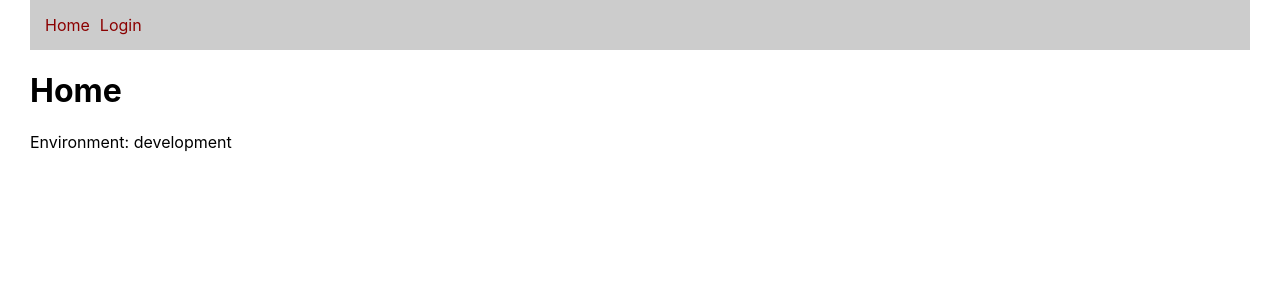
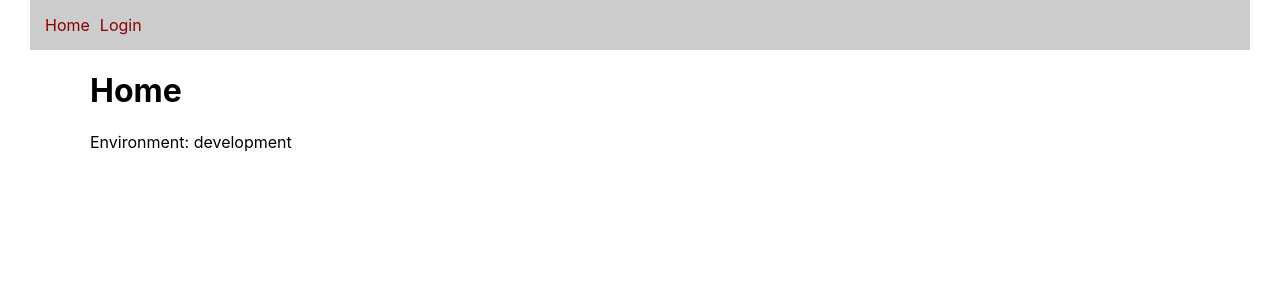
Before and after one commit to benoah/react-crud-1, a React (Create React App) app: page / in a window 1280 px wide. Shown: the top 300 px of the page. Built offline with nearby package versions, Linux system fonts and the light colour scheme.

Commit message:
Add context API

```diff
--- a/src/App.css
+++ b/src/App.css
@@ -39,7 +39,7 @@ button {
 }
 
 .container {
-	max-width: 1100x;
+	max-width: 1100px;
 	margin: 1rem auto;
 }
 
--- a/src/App.js
+++ b/src/App.js
@@ -4,10 +4,12 @@ import HomePage from "./components/home/HomePage";
 import LoginPage from "./components/login/LoginPage";
 import DashboardPage from "./components/dashboard/DashboardPage";
 import Nav from "./components/layout/Nav";
+import { AuthProvider } from "./context/AuthContext";
 import "./App.css";
 
 function App() {
 	return (
+		<AuthProvider>
 			<Router>
 				<Nav />
 
@@ -25,6 +27,7 @@ function App() {
 					</Switch>
 				</div>
 			</Router>
+		</AuthProvider>
 	);
 }
 
--- a/src/components/layout/Nav.js
+++ b/src/components/layout/Nav.js
@@ -1,10 +1,27 @@
-import { Link } from "react-router-dom";
+import { useContext } from "react";
+import { Link, useHistory } from "react-router-dom";
+import AuthContext from "../../context/AuthContext";
 
 function Nav() {
+	const [auth, setAuth] = useContext(AuthContext);
+
+	const history = useHistory();
+
+	function logout() {
+		setAuth(null);
+		history.push("/");
+	}
+
 	return (
 		<nav>
 			<Link to="/">Home</Link>
-			<Link to="/login">Login</Link>
+			{auth ? (
+				<>
+					| <Link to="/dashboard">Dashboard</Link> | <button onClick={logout}>Log out</button>
+				</>
+			) : (
+				<Link to="/login">Login</Link>
+			)}
 		</nav>
 	);
 }
--- a/src/components/login/LoginForm.js
+++ b/src/components/login/LoginForm.js
@@ -1,10 +1,12 @@
-import { useState } from "react";
+import { useState, useContext } from "react";
+import { useHistory } from "react-router-dom";
 import { useForm } from "react-hook-form";
 import * as yup from "yup";
 import { yupResolver } from "@hookform/resolvers/yup";
 import axios from "axios";
 import FormError from "../common/FormError";
 import { BASE_URL, TOKEN_PATH } from "../../constants/api";
+import AuthContext from "../../context/AuthContext";
 
 const url = BASE_URL + TOKEN_PATH;
 
@@ -17,19 +19,25 @@ export default function LoginForm() {
 	const [submitting, setSubmitting] = useState(false);
 	const [loginError, setLoginError] = useState(null);
 
+	const history = useHistory();
+
 	const { register, handleSubmit, errors } = useForm({
 		resolver: yupResolver(schema),
 	});
+
+	const [auth, setAuth] = useContext(AuthContext);
 
 	async function onSubmit(data) {
 		setSubmitting(true);
 		setLoginError(null);
 
-		console.log(data);
+		// console.log(data);
 
 		try {
 			const response = await axios.post(url, data);
 			console.log("response", response.data);
+			setAuth(response.data);
+			history.push("/dashboard");
 		} catch (error) {
 			console.log("error", error);
 			setLoginError(error.toString());
--- /dev/null
+++ b/src/context/AuthContext.js
@@ -0,0 +1,10 @@
+import React, { useState } from "react";
+
+const AuthContext = React.createContext([null, () => {}]);
+
+export const AuthProvider = (props) => {
+	const [auth, setAuth] = useState(null);
+	return <AuthContext.Provider value={[auth, setAuth]}>{props.children}</AuthContext.Provider>;
+};
+
+export default AuthContext;
```
Lines whose indentation alone changed are shown as unchanged.
